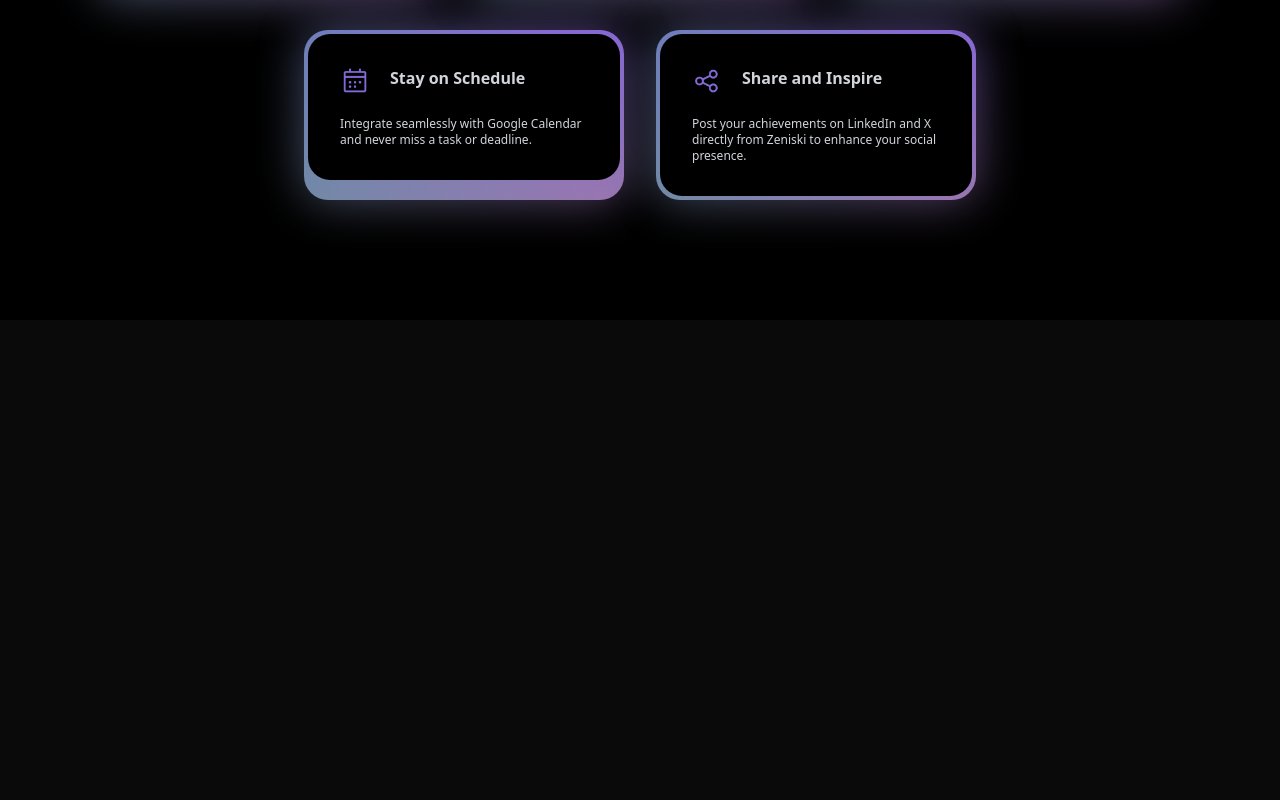
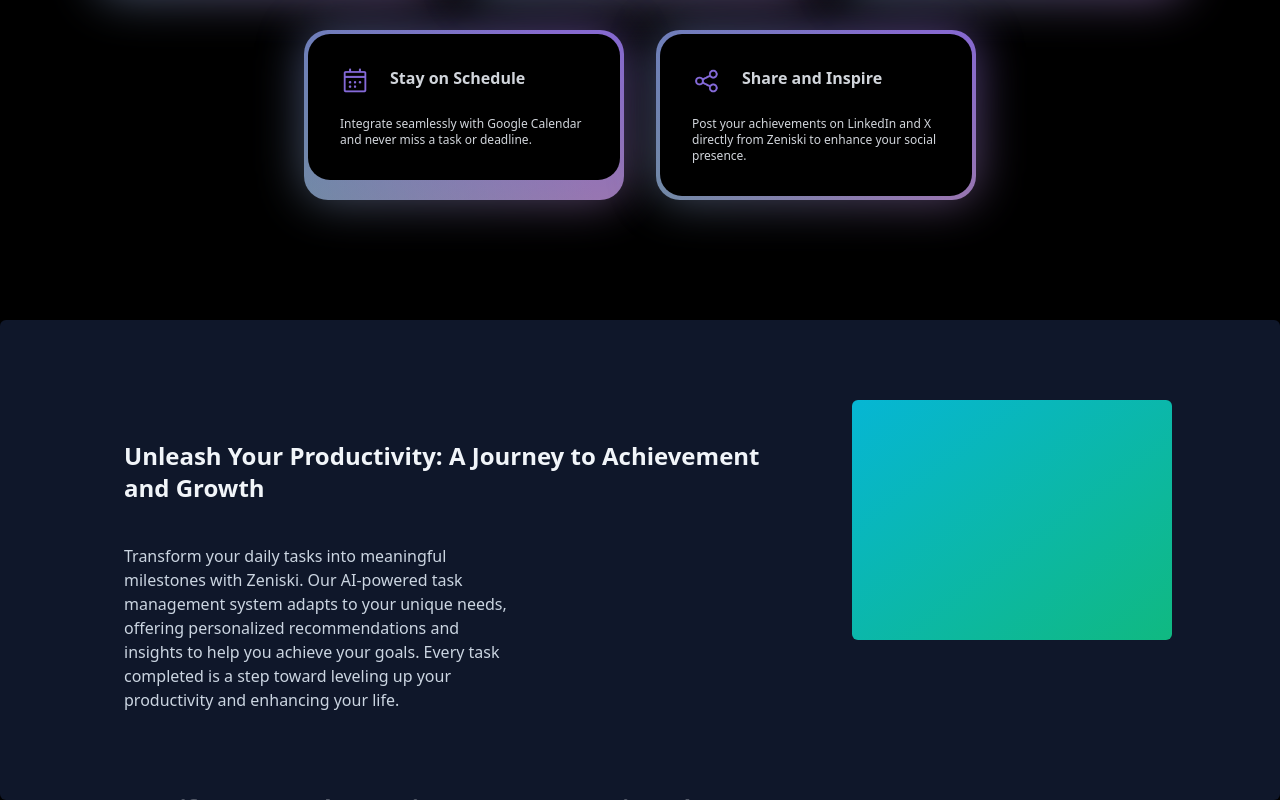
Before and after one commit to Demigod1410/zeniski, a Next.js app: page / in a window 1280 px wide. Shown: the part 1280-2080 px from the top of the page. Before the commit the page ends 1600 px from the top, so only its background shows below. Built offline with nearby package versions, Linux system fonts and the light colour scheme.

Commit message:
commit-Demi

```diff
--- a/src/app/page.tsx
+++ b/src/app/page.tsx
@@ -1,12 +1,17 @@
 import Features from "@/components/Features";
 import HeroSection from "@/components/HeroSection";
+import WhyChooseUs from "@/components/WhyChooseUs";
 
 
 export default function Home() {
   return (
     <main className="min-h-screen bg-black/[0.96] antialiased bg-grid-white/[0.02]">
       <HeroSection />
+
       <Features />
+      <div >
+      <WhyChooseUs  />
+      </div>
     </main>
   );
 }
--- a/src/components/Features.tsx
+++ b/src/components/Features.tsx
@@ -44,12 +44,12 @@
 	return (
 		<div className="py-12 bg-black-900 h-screen flex flex-col gap-5 sm:gap-20">
 
-			<div className="text-center">
+			<div className="text-center ">
 				<h2 className="mt-20 md:mt-0 text-5xl md:text-9xl font-bold bg-clip-text text-transparent bg-gradient-to-b from-neutral-50 to-neutral-400">Powerful Features</h2>
 				<p className="mt-5  leading-8  tracking-tight text-white ">Everything you need to boost your productivity and social presence</p>
 			</div>
-			<div className="sm:mx-24 mx-8">
-				<div className="grid grid-cols-1 sm:grid-cols-2 lg:grid-cols-3 gap-3 sm:gap-8 justify-center">
+			<div className="sm:mx-24 mx-8 gap-9">
+				<div className="grid grid-cols-1 sm:grid-cols-2 lg:grid-cols-3 gap-9 sm:gap-8 justify-center">
 					{threeElements.map((benefit, index) => (
 						<FeatureCard
 							key={index}
--- a/src/components/HeroSection.tsx
+++ b/src/components/HeroSection.tsx
@@ -5,7 +5,7 @@
 
 function HeroSection () {
     return (
-      <BackgroundLines className="flex items-center justify-center w-full flex-col px-4 bg-black">
+      <BackgroundLines className="flex items-center justify-center w-full flex-col px-4 bg-black h-screen">
         <div className="h-screen w-full rounded-md flex md:items-center md:justify-center antialiased bg-grid-white/[0.02] relative overflow-hidden">
 
 
--- /dev/null
+++ b/src/components/WhyChooseUs.tsx
@@ -0,0 +1,42 @@
+"use client";
+import React from "react";
+import { StickyScroll } from "./ui/sticky-scroll-reveal";
+
+const ZeniskiContent = [
+    {
+      title: 'Unleash Your Productivity: A Journey to Achievement and Growth',
+      description:
+        'Transform your daily tasks into meaningful milestones with Zeniski. Our AI-powered task management system adapts to your unique needs, offering personalized recommendations and insights to help you achieve your goals. Every task completed is a step toward leveling up your productivity and enhancing your life.',
+    },
+    {
+      title: 'Gamify Your Goals: Turning To-Dos Into Triumphs',
+      description:
+        'Say goodbye to mundane task lists! Zeniski uses gamification to make completing tasks exciting and rewarding. Earn experience points, unlock achievements, and level up your productivity as you progress through your journey. Watch as your efforts turn into a fulfilling and engaging experience.',
+    },
+    {
+      title: 'Stay Connected: Social Engagement at Your Fingertips',
+      description:
+        'Boost your social presence effortlessly by sharing your achievements directly to LinkedIn or X. Zeniski’s built-in AI generates professional posts to showcase your journey, inspiring others while keeping you active and visible on your favorite platforms—all without leaving the app.',
+    },
+    {
+      title: 'Real-Time AI Support & Checkpoints',
+      description:
+        'Simplify your workflow with AI-created checkpoints that break down tasks into manageable steps. Get real-time support and suggestions tailored to your task, making the path to completion smoother. These optional checkpoints provide bonus points and ensure you stay on track without overwhelming your schedule.',
+    },
+    {
+      title: 'Seamless Integration with Google Calendar',
+      description:
+        'Stay ahead of deadlines with Zeniski’s integration with Google Calendar. Automatically set reminders for tasks, get notified five minutes before starting, and never miss a beat. Experience effortless synchronization that keeps you on schedule and stress-free.',
+    },
+
+  ];
+
+function WhyChooseUs() {
+  return (
+    <div>
+        <StickyScroll content={ZeniskiContent} />
+    </div>
+  )
+}
+
+export default WhyChooseUs
--- /dev/null
+++ b/src/components/ui/sticky-scroll-reveal.tsx
@@ -0,0 +1,112 @@
+"use client";
+import React, { useEffect, useRef, useState } from "react";
+import { useMotionValueEvent, useScroll } from "framer-motion";
+import { motion } from "framer-motion";
+import { cn } from "@/utils/cn";
+
+export const StickyScroll = ({
+  content,
+  contentClassName,
+}: {
+  content: {
+    title: string;
+    description: string;
+    content?: React.ReactNode | any;
+  }[];
+  contentClassName?: string;
+}) => {
+  const [activeCard, setActiveCard] = React.useState(0);
+  const ref = useRef<any>(null);
+  const { scrollYProgress } = useScroll({
+    // uncomment line 22 and comment line 23 if you DONT want the overflow container and want to have it change on the entire page scroll
+    // target: ref
+    container: ref,
+    offset: ["start start", "end start"],
+  });
+  const cardLength = content.length;
+
+  useMotionValueEvent(scrollYProgress, "change", (latest) => {
+    const cardsBreakpoints = content.map((_, index) => index / cardLength);
+    const closestBreakpointIndex = cardsBreakpoints.reduce(
+      (acc, breakpoint, index) => {
+        const distance = Math.abs(latest - breakpoint);
+        if (distance < Math.abs(latest - cardsBreakpoints[acc])) {
+          return index;
+        }
+        return acc;
+      },
+      0
+    );
+    setActiveCard(closestBreakpointIndex);
+  });
+
+  const backgroundColors = [
+    "var(--slate-900)",
+    "var(--black)",
+    "var(--neutral-900)",
+  ];
+  const linearGradients = [
+    "linear-gradient(to bottom right, var(--cyan-500), var(--emerald-500))",
+    "linear-gradient(to bottom right, var(--pink-500), var(--indigo-500))",
+    "linear-gradient(to bottom right, var(--orange-500), var(--yellow-500))",
+  ];
+
+  const [backgroundGradient, setBackgroundGradient] = useState(
+    linearGradients[0]
+  );
+
+  useEffect(() => {
+    setBackgroundGradient(linearGradients[activeCard % linearGradients.length]);
+  }, [activeCard]);
+
+  return (
+    <motion.div
+      animate={{
+        backgroundColor: backgroundColors[activeCard % backgroundColors.length],
+      }}
+      className="h-[30rem] overflow-y-auto flex justify-center relative space-x-10 rounded-md p-10"
+      ref={ref}
+    >
+      <div className="div relative flex items-start px-4">
+        <div className="max-w-2xl">
+          {content.map((item, index) => (
+            <div key={item.title + index} className="my-20">
+              <motion.h2
+                initial={{
+                  opacity: 0,
+                }}
+                animate={{
+                  opacity: activeCard === index ? 1 : 0.3,
+                }}
+                className="text-2xl font-bold text-slate-100"
+              >
+                {item.title}
+              </motion.h2>
+              <motion.p
+                initial={{
+                  opacity: 0,
+                }}
+                animate={{
+                  opacity: activeCard === index ? 1 : 0.3,
+                }}
+                className="text-kg text-slate-300 max-w-sm mt-10"
+              >
+                {item.description}
+              </motion.p>
+            </div>
+          ))}
+          <div className="h-40" />
+        </div>
+      </div>
+      <div
+        style={{ background: backgroundGradient }}
+        className={cn(
+          "hidden lg:block h-60 w-80 rounded-md bg-white sticky top-10 overflow-hidden",
+          contentClassName
+        )}
+      >
+        {content[activeCard].content ?? null}
+      </div>
+    </motion.div>
+  );
+};
```
